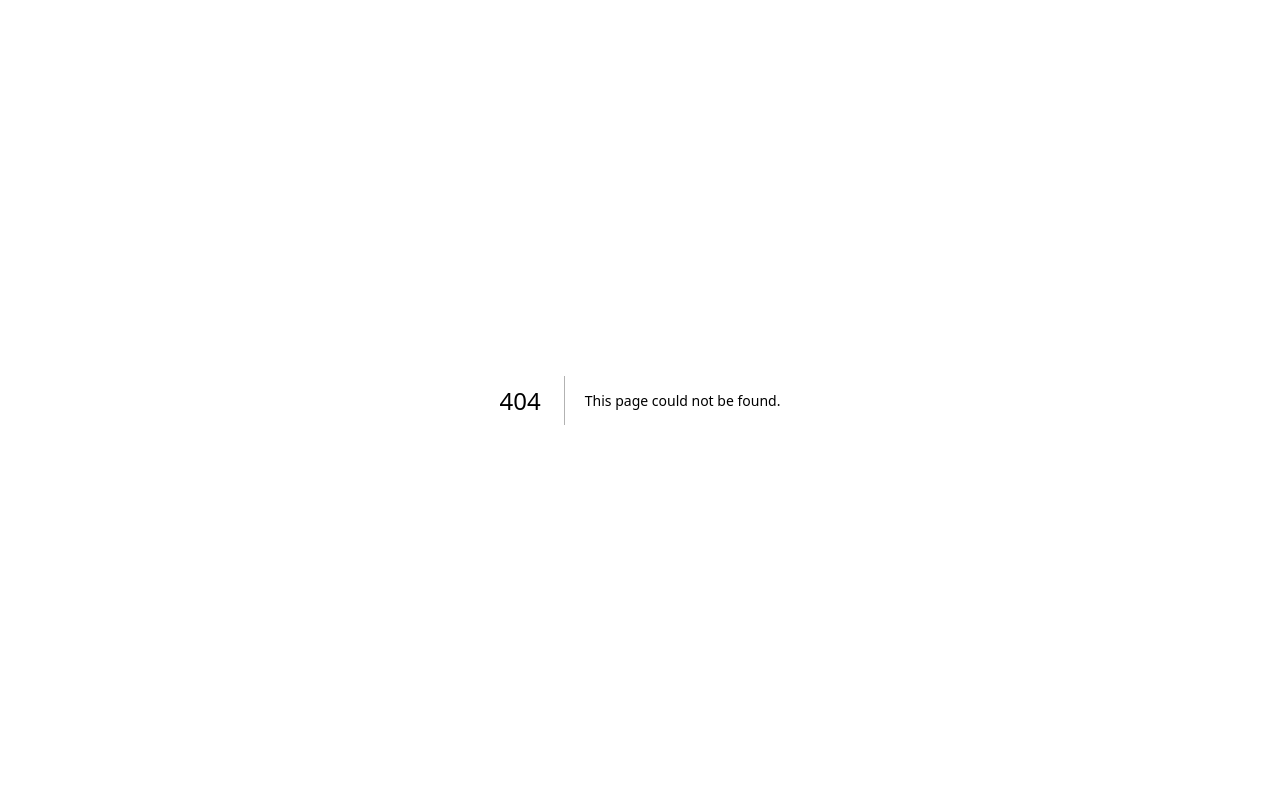
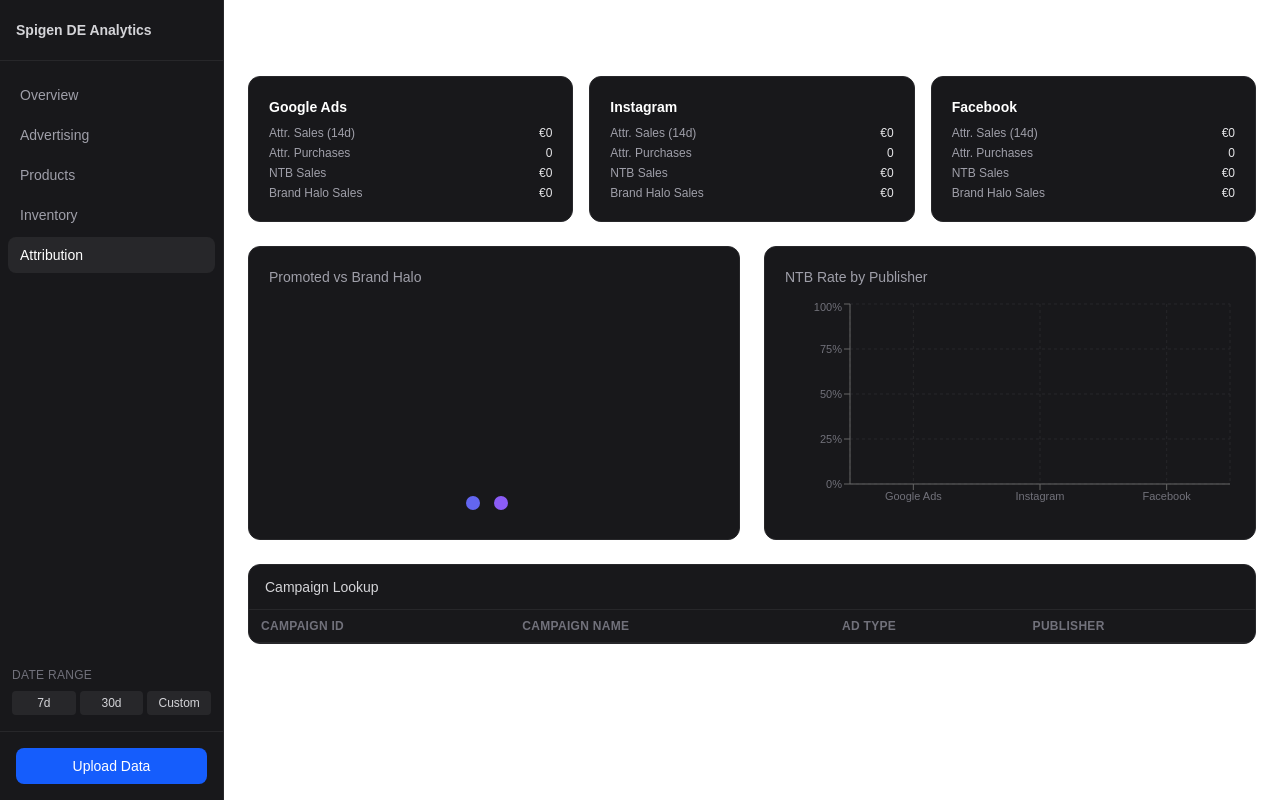
Before and after one commit to dykyurisis/spigen_claude_edu_002, a Next.js app: page /attribution in a window 1280 px wide. Before the commit this address had no page. Built offline with nearby package versions, Linux system fonts and the light colour scheme.

Commit message:
feat: add Attribution page with publisher cards and NTB analysis

```diff
--- /dev/null
+++ b/src/app/(dashboard)/attribution/page.tsx
@@ -0,0 +1,141 @@
+'use client'
+import { useMemo } from 'react'
+import { ResponsiveContainer, BarChart, Bar, XAxis, YAxis, CartesianGrid, Tooltip, PieChart, Pie, Cell, Legend } from 'recharts'
+import { useDashboardStore } from '@/lib/store/dashboardStore'
+import { normalizeDate } from '@/lib/utils/normalizeDate'
+import { calcNTBRate } from '@/lib/metrics/adMetrics'
+
+function inRange(date: string, from: string, to: string) {
+  const d = normalizeDate(date); return d >= from && d <= to
+}
+function eur(n: number) { return `€${n.toLocaleString('de-DE', { maximumFractionDigits: 0 })}` }
+function sum(arr: number[]) { return arr.reduce((a, b) => a + b, 0) }
+
+const PUBLISHERS = ['Google Ads', 'Instagram', 'Facebook'] as const
+const COLORS = { promoted: '#6366f1', brandHalo: '#8b5cf6' }
+
+export default function AttributionPage() {
+  const { attribution, spCampaigns, sbCampaigns, sdCampaigns, dateRange } = useDashboardStore()
+  const { from, to } = dateRange ?? { from: '2000-01-01', to: '2099-12-31' }
+  const filtered = useMemo(() => attribution.filter(r => inRange(r.date, from, to)), [attribution, from, to])
+
+  const pubMetrics = useMemo(() =>
+    PUBLISHERS.map(pub => {
+      const rows = filtered.filter(r => r.publisher === pub)
+      return {
+        publisher: pub,
+        sales: sum(rows.map(r => r.attributedSales14d)),
+        purchases: sum(rows.map(r => r.attributedPurchases14d)),
+        ntbSales: sum(rows.map(r => r.attributedNewToBrandSales14d)),
+        ntbPurchases: sum(rows.map(r => r.attributedNewToBrandPurchases14d)),
+        brandHaloSales: sum(rows.map(r => r.brandHaloAttributedSales14d)),
+        brandHaloPurchases: sum(rows.map(r => r.brandHaloAttributedPurchases14d)),
+        ntbRate: calcNTBRate(
+          sum(rows.map(r => r.attributedNewToBrandPurchases14d)),
+          sum(rows.map(r => r.attributedPurchases14d))
+        ),
+      }
+    })
+  , [filtered])
+
+  const promotedSales = sum(filtered.filter(r => r.productConversionType === 'Promoted').map(r => r.attributedSales14d))
+  const brandHaloSales = sum(filtered.filter(r => r.productConversionType === 'Brand Halo').map(r => r.brandHaloAttributedSales14d))
+  const donutData = [
+    { name: 'Promoted', value: promotedSales },
+    { name: 'Brand Halo', value: brandHaloSales },
+  ].filter(d => d.value > 0)
+
+  const campaignNameMap = useMemo(() => {
+    const map = new Map<string, { name: string; type: string }>()
+    spCampaigns.forEach(r => map.set(String(r.campaignId), { name: r.campaignName, type: 'SP' }))
+    sbCampaigns.forEach(r => map.set(String(r.campaignId), { name: r.campaignName, type: 'SB' }))
+    sdCampaigns.forEach(r => map.set(String(r.campaignId), { name: r.campaignName, type: 'SD' }))
+    return map
+  }, [spCampaigns, sbCampaigns, sdCampaigns])
+
+  const uniqueCampaigns = useMemo(() => {
+    const seen = new Set<string>()
+    return filtered.filter(r => { if (seen.has(r.campaignId)) return false; seen.add(r.campaignId); return true })
+  }, [filtered])
+
+  return (
+    <div className="space-y-6">
+      <h1 className="text-xl font-semibold text-white">External Attribution</h1>
+
+      {/* Publisher Cards */}
+      <div className="grid grid-cols-3 gap-4">
+        {pubMetrics.map(m => (
+          <div key={m.publisher} className="bg-zinc-900 rounded-xl p-5 border border-zinc-800 space-y-2">
+            <p className="text-sm font-semibold text-white">{m.publisher}</p>
+            <div className="space-y-1 text-xs text-zinc-400">
+              <div className="flex justify-between"><span>Attr. Sales (14d)</span><span className="text-zinc-200">{eur(m.sales)}</span></div>
+              <div className="flex justify-between"><span>Attr. Purchases</span><span className="text-zinc-200">{m.purchases}</span></div>
+              <div className="flex justify-between"><span>NTB Sales</span><span className="text-zinc-200">{eur(m.ntbSales)}</span></div>
+              <div className="flex justify-between"><span>Brand Halo Sales</span><span className="text-zinc-200">{eur(m.brandHaloSales)}</span></div>
+            </div>
+          </div>
+        ))}
+      </div>
+
+      <div className="grid grid-cols-2 gap-6">
+        {/* Promoted vs Brand Halo Donut */}
+        <div className="bg-zinc-900 rounded-xl p-5 border border-zinc-800">
+          <h2 className="text-sm font-medium text-zinc-400 mb-3">Promoted vs Brand Halo</h2>
+          <ResponsiveContainer width="100%" height={220}>
+            <PieChart>
+              <Pie data={donutData} dataKey="value" nameKey="name" innerRadius={55} outerRadius={85} paddingAngle={3}>
+                <Cell fill={COLORS.promoted} /><Cell fill={COLORS.brandHalo} />
+              </Pie>
+              <Tooltip formatter={(v: number) => eur(v)} />
+              <Legend />
+            </PieChart>
+          </ResponsiveContainer>
+        </div>
+
+        {/* NTB Rate Bar Chart */}
+        <div className="bg-zinc-900 rounded-xl p-5 border border-zinc-800">
+          <h2 className="text-sm font-medium text-zinc-400 mb-3">NTB Rate by Publisher</h2>
+          <ResponsiveContainer width="100%" height={220}>
+            <BarChart data={pubMetrics}>
+              <CartesianGrid strokeDasharray="3 3" stroke="#27272a" />
+              <XAxis dataKey="publisher" tick={{ fill: '#71717a', fontSize: 11 }} />
+              <YAxis domain={[0, 100]} tickFormatter={v => `${v}%`} tick={{ fill: '#71717a', fontSize: 11 }} />
+              <Tooltip formatter={(v: number) => `${v.toFixed(1)}%`} />
+              <Bar dataKey="ntbRate" fill="#6366f1" radius={[4, 4, 0, 0]} name="NTB Rate" />
+            </BarChart>
+          </ResponsiveContainer>
+        </div>
+      </div>
+
+      {/* Campaign Lookup */}
+      <div className="bg-zinc-900 rounded-xl border border-zinc-800 overflow-x-auto">
+        <div className="px-4 py-3 border-b border-zinc-800">
+          <h2 className="text-sm font-medium text-zinc-300">Campaign Lookup</h2>
+        </div>
+        <table className="w-full text-sm">
+          <thead>
+            <tr className="border-b border-zinc-800">
+              <th className="text-left px-3 py-2 text-xs text-zinc-500 uppercase tracking-wide">Campaign ID</th>
+              <th className="text-left px-3 py-2 text-xs text-zinc-500 uppercase tracking-wide">Campaign Name</th>
+              <th className="text-left px-3 py-2 text-xs text-zinc-500 uppercase tracking-wide">Ad Type</th>
+              <th className="text-left px-3 py-2 text-xs text-zinc-500 uppercase tracking-wide">Publisher</th>
+            </tr>
+          </thead>
+          <tbody>
+            {uniqueCampaigns.map(r => {
+              const lookup = campaignNameMap.get(r.campaignId)
+              return (
+                <tr key={r.campaignId} className="border-b border-zinc-800/50 hover:bg-zinc-800/30">
+                  <td className="px-3 py-2 text-zinc-400 font-mono text-xs">{r.campaignId}</td>
+                  <td className="px-3 py-2 text-zinc-300 max-w-xs truncate">{lookup?.name ?? '—'}</td>
+                  <td className="px-3 py-2 text-zinc-400">{lookup?.type ?? '—'}</td>
+                  <td className="px-3 py-2 text-zinc-400">{r.publisher}</td>
+                </tr>
+              )
+            })}
+          </tbody>
+        </table>
+      </div>
+    </div>
+  )
+}
```
